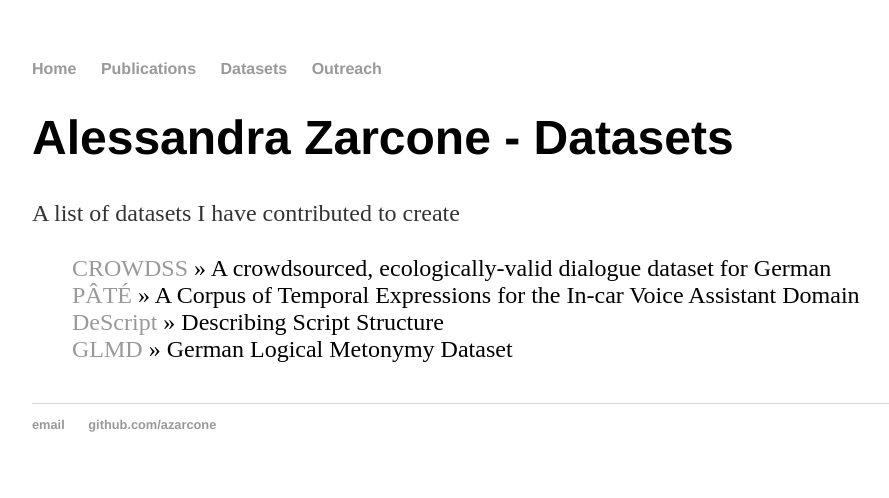
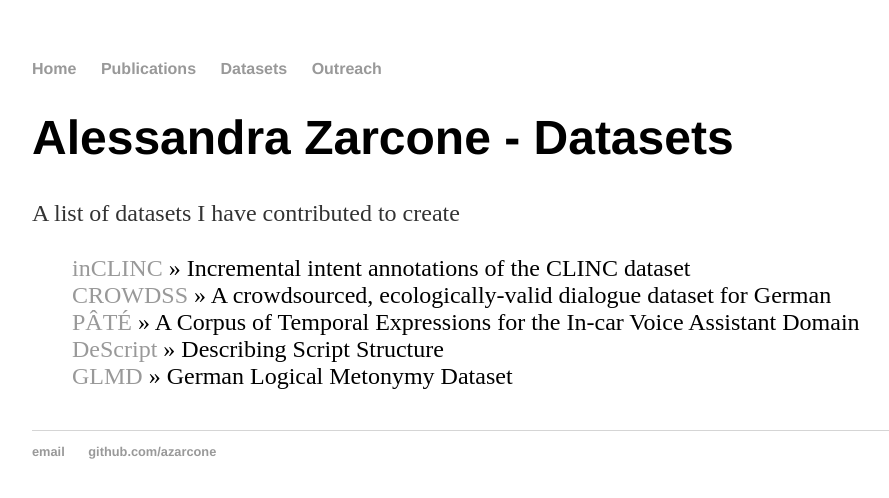
Before and after one commit to azarcone/azarcone_old.github.io, a Jekyll site: the page built from datasets.html, in a window 1280 px wide. Shown: the top 498 px of the page, without its empty margins (160-1049 px from the left). Built offline with Jekyll 4.4.1, drawn with Linux system fonts in a browser that asks for light colours.

Commit message:
Update datasets.html

```diff
--- a/datasets.html
+++ b/datasets.html
@@ -6,6 +6,7 @@ title: Alessandra Zarcone - Datasets
 <p>A list of datasets I have contributed to create</p>
 	<ul class="posts">
 
+    <li><span><a href="https://fordatis.fraunhofer.de/handle/fordatis/213" title="inCLINC">inCLINC</a></span> » Incremental intent annotations of the CLINC dataset</li>
     <li><span><a href="https://fordatis.fraunhofer.de/handle/fordatis/198" title="CROWDSS">CROWDSS</a></span> » A crowdsourced, ecologically-valid dialogue dataset for German</li>
     <li><span><a href="https://zenodo.org/record/3697930#.YK6qlJPwiko" title="PATE">PÂTÉ</a></span> » A Corpus of Temporal Expressions for the In-car Voice Assistant Domain</li>
     <li><span><a href="https://www.hidrive.strato.com/lnk/osATHAmv" title="DeScript">DeScript</a></span> » Describing Script Structure</li>
```
